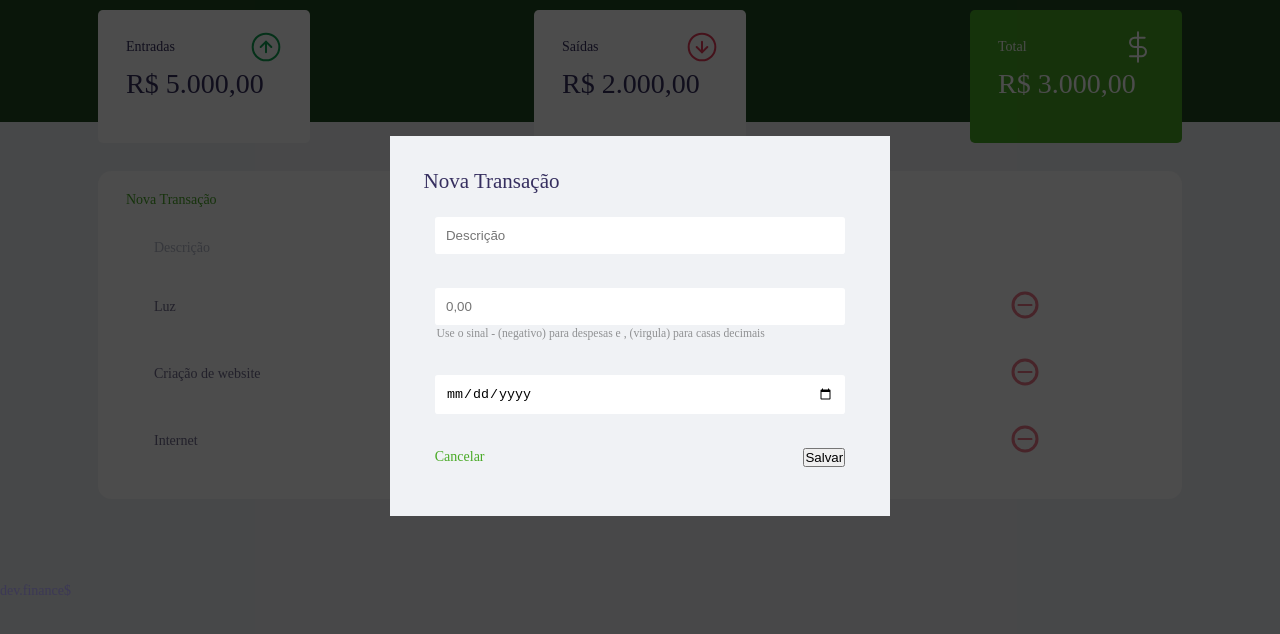
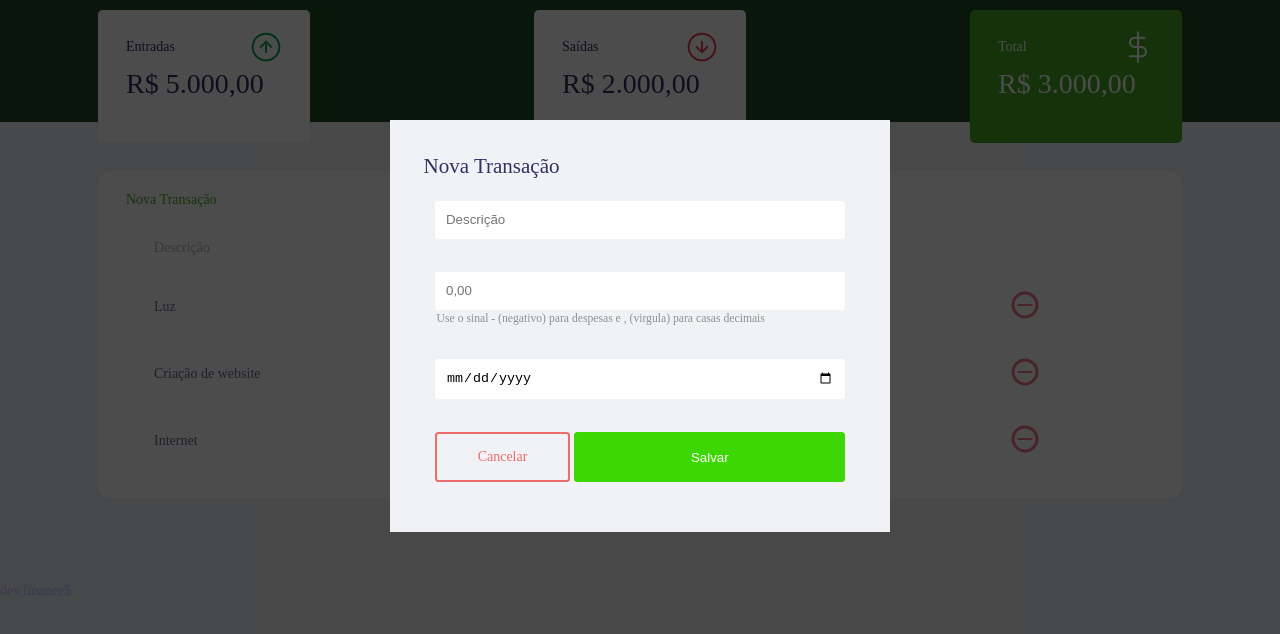
Before and after one commit to gustavonvp/discoverrocketseat, a plain HTML site: page index.html in a window 1280 px wide. Shown: the part 74-708 px from the top of the page. Drawn offline with Linux system fonts and the light colour scheme.

Commit message:
cancel button

```diff
--- a/style.css
+++ b/style.css
@@ -2,6 +2,9 @@
 
 :root {
     --dark-blue:#362f5f;
+    --green: #49AA26;
+    --ligth-green: #3dd705;
+    --red: #e92929;
 }
 
 * {
@@ -48,6 +51,7 @@ h2 {
 a {
     color: #49aa26;
     text-decoration:none ;
+
 }
 
 
@@ -55,11 +59,41 @@ a:hover{
     color: #3dd705;
 }
 
+button {
+    width: 66%;
+    height: 50px;
+    border: none;
+    color: white;
+    background: var(--ligth-green);
+    padding: 0;
+    border-radius: 0.25rem;
+    cursor: pointer;
+    justify-content: center;
+    align-items: center;
+}
+
+button:hover{
+    background:var(--green)
+}
+
+
 .button.new {
     display: inline-block;
     margin-bottom: .8rem;
 }
 
+.button.cancel{
+    color:var(--red);
+    border: 2px var(--red) solid;
+    border-radius: 0.25rem;
+    height: 50px;
+    width: 33%;
+    opacity: 0.66;
+    display: flex;
+    justify-content: center;
+    align-items: center;
+
+}
 
 /* Header ================== */
 
@@ -114,7 +148,7 @@ header {
 }
 
 .card.total {
-    background: #49AA26;
+    background: var(--green);
     color: white;
 }
 
```
